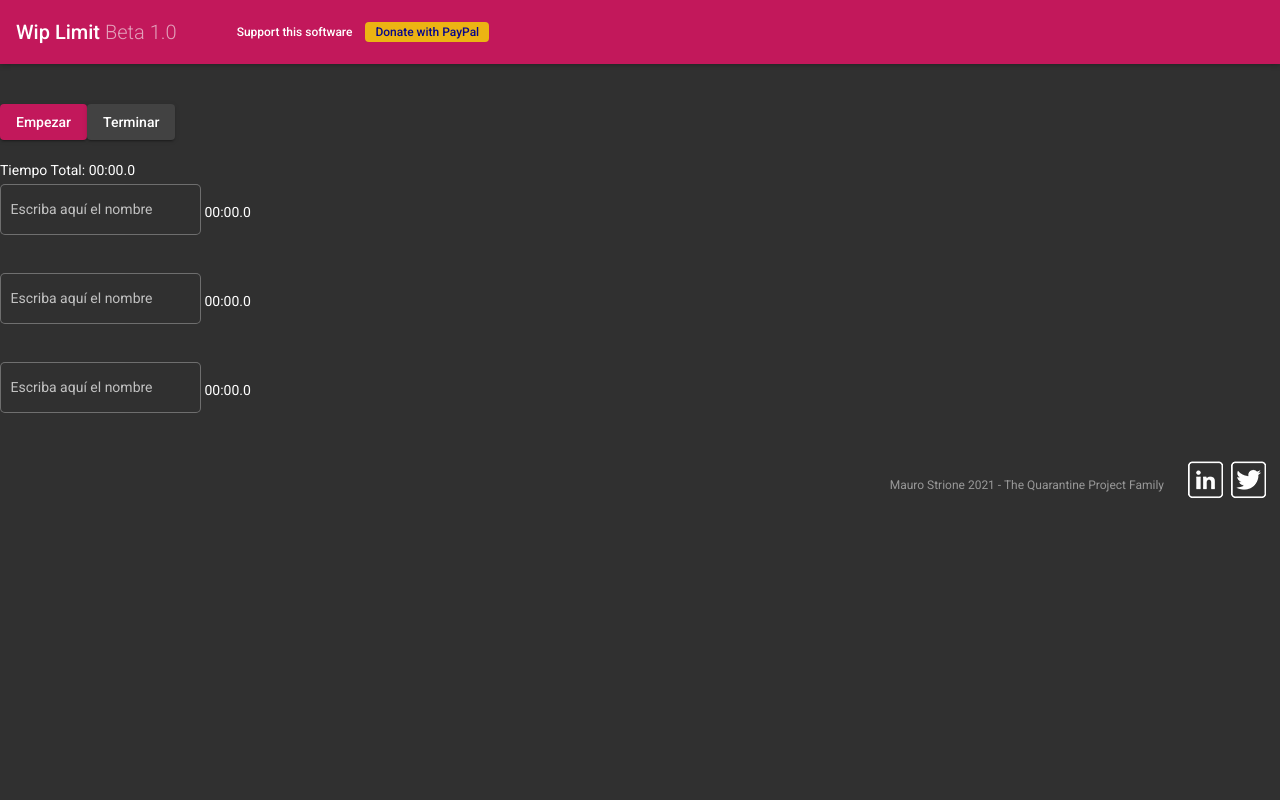
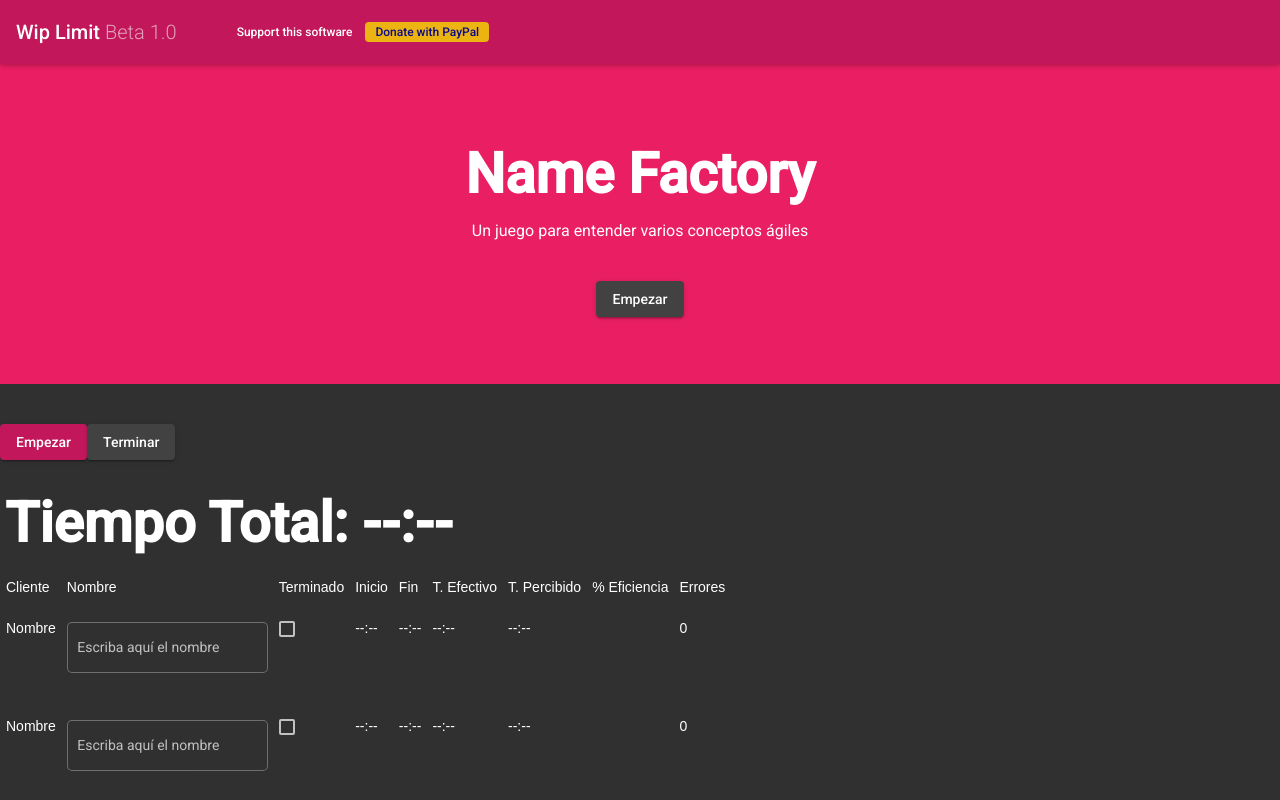
Before and after one commit to mstrione/wip-limit, an Angular app: page /board in a window 1280 px wide. Shown: the top 800 px of the page. Built offline with nearby package versions, Linux system fonts and the light colour scheme.

Commit message:
Calculos de tiempos y eficiencia

```diff
--- a/src/app/components/board/board.component.html
+++ b/src/app/components/board/board.component.html
@@ -1,20 +1,126 @@
+<header>
+
+  <div class="section">
+    <h1>Name Factory</h1>
+    <h3>Un juego para entender varios conceptos ágiles</h3>
+
+    <br>
+
+    <button mat-raised-button (click)="start()">Empezar</button>
+
+  </div>
+
+</header>
+
 <br>
 <br>
 <button mat-raised-button color="primary" (click)="start()">Empezar</button>
 <button mat-raised-button color="info" (click)="finish()">Terminar</button>
 <br>
 <br>
-Tiempo Total: {{timer | formatTime}}
+<h1>
+Tiempo Total: {{globalTimer | formatTime}}
+</h1>
+<table class="tg">
+  <thead>
+    <tr>
+      <th class="tg-0lax">Cliente</th>
+      <th class="tg-0lax">Nombre</th>
+      <th class="tg-0lax">Terminado</th>
+      <th class="tg-0lax">Inicio</th>
+      <th class="tg-0lax">Fin</th>
+      <th class="tg-0lax">T. Efectivo</th>
+      <th class="tg-0lax">T. Percibido</th>
+      <th class="tg-0lax">% Eficiencia</th>
+      <th class="tg-0lax">Errores
+  </thead>
+  <tbody>
+
+    <tr>
+      <td class="tg-0lax">
+        Nombre
+      </td>
+      <td class="tg-0lax">
+        <mat-form-field appearance="outline">
+          <mat-label>Escriba aquí el nombre</mat-label>
+          <input matInput autocomplete="off" (focus)="onFocus(0)" (blur)="onBlur()" (keydown.enter)="applyFilter($event)">
+        </mat-form-field>
+      </td>
+      <td class="tg-0lax">
+        <mat-checkbox
+          [color]="color"
+          (change)="markAsFinished($event.checked, 0)">
+        </mat-checkbox>
+      </td>
+      <td class="tg-0lax">{{beginTime1[0] | formatTime}}</td>
+      <td class="tg-0lax">{{endTime1[0] | formatTime}}</td>
+      <td class="tg-0lax">{{processTime1[0] | formatTime}}</td>
+      <td class="tg-0lax">{{leadTime1[0] | formatTime}}</td>
+      <td class="tg-0lax">{{eficiency1[0] | number : '1.1-1'}}</td>
+      <td class="tg-0lax">{{errors1[0]}}</td>
+
+    </tr>
+
+    <tr>
+      <td class="tg-0lax">
+        Nombre
+      </td>
+      <td class="tg-0lax">
+        <mat-form-field appearance="outline">
+          <mat-label>Escriba aquí el nombre</mat-label>
+          <input matInput autocomplete="off" (focus)="onFocus(1)" (blur)="onBlur()">
+        </mat-form-field>
+      </td>
+      <td class="tg-0lax">
+        <mat-checkbox
+          [color]="color"
+          (change)="markAsFinished($event.checked, 1)"
+          >
+        </mat-checkbox>
+      </td>
+      <td class="tg-0lax">{{beginTime1[1] | formatTime}}</td>
+      <td class="tg-0lax">{{endTime1[1] | formatTime}}</td>
+      <td class="tg-0lax">{{processTime1[1] | formatTime}}</td>
+      <td class="tg-0lax">{{leadTime1[1] | formatTime}}</td>
+      <td class="tg-0lax">{{eficiency1[1] | number : '1.1-1'}}</td>
+      <td class="tg-0lax">{{errors1[1]}}</td>
+
+    </tr>
+
+    <tr>
+      <td class="tg-0lax">
+        Nombre
+      </td>
+      <td class="tg-0lax">
+        <mat-form-field appearance="outline">
+          <mat-label>Escriba aquí el nombre</mat-label>
+          <input matInput autocomplete="off" (focus)="onFocus(2)" (blur)="onBlur()">
+        </mat-form-field>
+      </td>
+      <td class="tg-0lax">
+        <mat-checkbox
+          [color]="color"
+          (change)="markAsFinished($event.checked, 2)">
+        </mat-checkbox>
+      </td>
+      <td class="tg-0lax">{{beginTime1[2] | formatTime}}</td>
+      <td class="tg-0lax">{{endTime1[2] | formatTime}}</td>
+      <td class="tg-0lax">{{processTime1[2] | formatTime}}</td>
+      <td class="tg-0lax">{{leadTime1[2] | formatTime}}</td>
+      <td class="tg-0lax">{{eficiency1[2] | number : '1.1-1'}}</td>
+      <td class="tg-0lax">{{errors1[2]}}</td>
+
+    </tr>
+
+  </tbody>
+</table>
+
 
 <p>
-  <mat-form-field appearance="outline">
-    <mat-label>Escriba aquí el nombre</mat-label>
-    <input matInput autocomplete="off" (focus)="onFocus(0)" (blur)="onBlur()">
-  </mat-form-field>
-  {{timer1[0] | formatTime}}
+
 </p>
 
-
+<!--
 <p>
   <mat-form-field appearance="outline">
     <mat-label>Escriba aquí el nombre</mat-label>
@@ -31,3 +137,5 @@ Tiempo Total: {{timer | formatTime}}
   </mat-form-field>
   {{timer1[2] | formatTime}}
 </p>
+
+-->
--- a/src/app/components/board/board.component.scss
+++ b/src/app/components/board/board.component.scss
@@ -0,0 +1,56 @@
+header {
+    overflow: hidden;
+    position: relative;
+    height: 320px;
+    background: #e91e63;
+}
+
+h1 {
+    font-size: 56px;
+    font-weight: 700;
+    line-height: 56px;
+    margin: 15px 5px;
+}
+
+.section {
+    width: 90%;
+    position: absolute;
+    z-index: 0;
+    text-align: center;
+    top: 50%;
+    left: 50%;
+    transform: translate(-50%,-50%);
+}
+
+.tg {
+    border-collapse: collapse;
+    border-spacing: 0;
+  }
+
+  .tg td {
+    border-color: transparent;
+    border-style: solid;
+    border-width: 1px;
+    font-family: Arial, sans-serif;
+    font-size: 14px;
+    overflow: hidden;
+    padding: 10px 5px;
+    word-break: normal;
+  }
+
+  .tg th {
+    border-color: transparent;
+    border-style: solid;
+    border-width: 1px;
+    font-family: Arial, sans-serif;
+    font-size: 14px;
+    font-weight: normal;
+    overflow: hidden;
+    padding: 10px 5px;
+    word-break: normal;
+  }
+
+  .tg .tg-0lax {
+    text-align: left;
+    vertical-align: top
+  }
--- a/src/app/components/board/board.component.ts
+++ b/src/app/components/board/board.component.ts
@@ -10,10 +10,17 @@ import { Subscription, timer } from 'rxjs';
 export class BoardComponent implements OnInit {
 
   countDown: Subscription | any;
-  timer = 0;
+  color = "primary";
+  globalTimer = 0;
   round = 1;
-  timer1 = [0,0,0,0,0,0];
-  timer2 = [0,0,0,0,0,0];
+
+  beginTime1 = [] as any;
+  endTime1 = [] as any;
+  processTime1 = [0,0,0,0,0,0];
+  leadTime1  = [] as any;
+  eficiency1 = [] as any;
+  errors1 = [0,0,0,0,0,0];
+
   activeField = -1;
   tick = 10;
   running = false;
@@ -22,12 +29,15 @@ export class BoardComponent implements OnInit {
   ngOnInit() {
     this.countDown = timer(0, this.tick).subscribe(() => {
         if (this.running) {
-          ++this.timer;
+          ++this.globalTimer;
           if (this.activeField!==-1) {
             if (this.round===1) {
-              ++this.timer1[this.activeField];
+              ++this.processTime1[this.activeField];
+              if (!this.beginTime1[this.activeField]) {
+                this.beginTime1[this.activeField] = this.globalTimer;
+              }
             } else {
-              ++this.timer2[this.activeField];
+              //Acá el round 2
             }
 
           }
@@ -57,6 +67,18 @@ export class BoardComponent implements OnInit {
     this.activeField = -1;
   }
 
+  markAsFinished(event: any , field: number) {
+    if (event) {
+      this.endTime1[field] = this.globalTimer;
+      this.leadTime1[field] = this.endTime1[field] - this.beginTime1[field];
+      this.eficiency1[field] = this.processTime1[field] / this.leadTime1[field] * 100 ;
+    }
+  }
+
+  applyFilter(event: any) {
+    console.log(JSON.stringify(event));
+}
+
   constructor() {
 
   }
--- a/src/app/pipes/format-time.pipe.ts
+++ b/src/app/pipes/format-time.pipe.ts
@@ -7,18 +7,16 @@ export class FormatTimePipe implements PipeTransform {
 
   transform(value: number): string {
 
-    var mm = Math.floor((value/100) / 60);
-    var ss = Math.floor((value/100) - (mm * 60));
-    var ms = value.toString().slice(-2)
+    if (value) {
+      var mm = Math.floor((value/100) / 60);
+      var ss = Math.floor((value/100) - (mm * 60));
+      var ms = value.toString().slice(-2)
 
-    return ("00" + mm).slice(-2) + ':' + ("00" + ss).slice(-2) + '.' + ms;
+      return ("00" + mm).slice(-2) + ':' + ("00" + ss).slice(-2) + '.' + ms;
+    } else {
+      return ("--:--")
+    }
 
-
-//    return (
-//      ("00" + minutes).slice(-2) +
-//      ":" +
-//      ("00" + Math.floor(value - minutes * 60)).slice(-2)
-//    );
   }
 
 }
```
